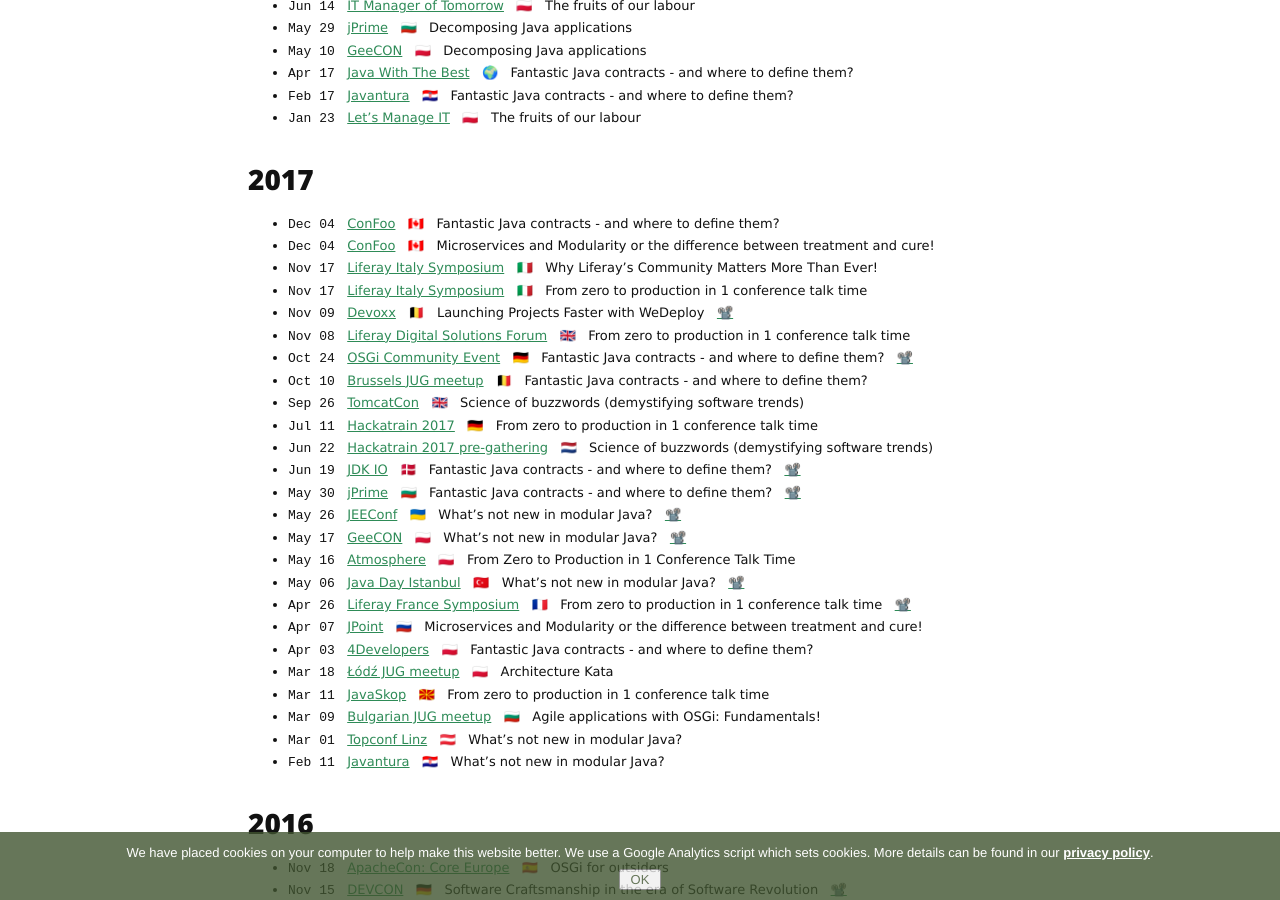
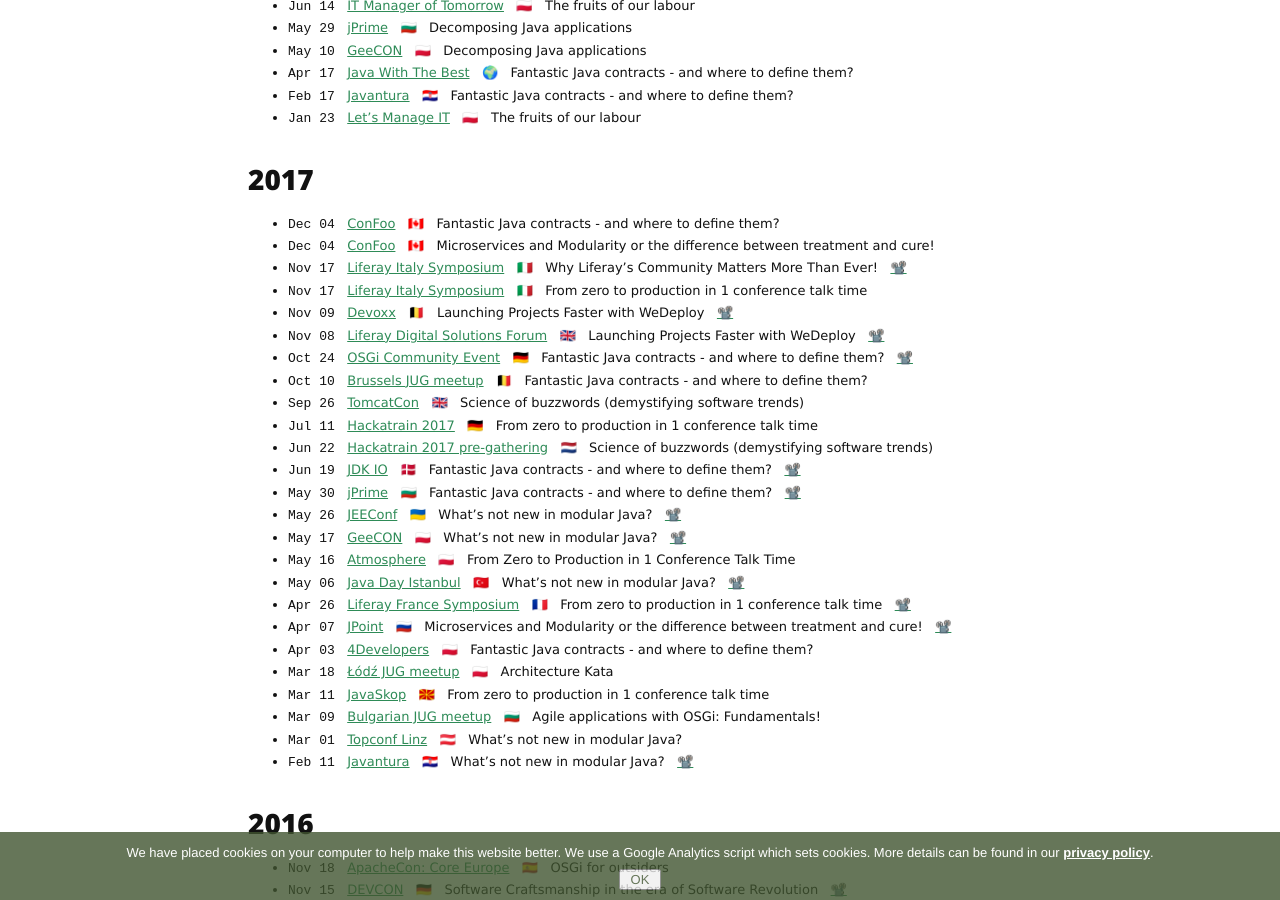
Before and after one commit to azzazzel/azzazzel.github.io, a Jekyll site: the page built from talks.md, in a window 1280 px wide and 900 px high, scrolled down 987 px. Built offline with Jekyll 4.4.1, drawn with Linux system fonts in a browser that asks for light colours; nearby versions of some CDN libraries.

Commit message:
Added links to recordings

```diff
--- a/talks.md
+++ b/talks.md
@@ -97,13 +97,15 @@
 &nbsp; 🇨🇦 &nbsp; Microservices and Modularity or the difference between treatment and cure!
 - `Nov 17` &nbsp; [Liferay Italy Symposium](https://www.liferay.com/web/events-symposium-italy/home)
 &nbsp; 🇮🇹 &nbsp; Why Liferay's Community Matters More Than Ever!
+&nbsp; [📽️](https://www.youtube.com/watch?v=nLtxcs6LJhs)
 - `Nov 17` &nbsp; [Liferay Italy Symposium](https://www.liferay.com/web/events-symposium-italy/home)
 &nbsp; 🇮🇹 &nbsp; From zero to production in 1 conference talk time
 - `Nov 09` &nbsp; [Devoxx](https://devoxx.be/)
 &nbsp; 🇧🇪 &nbsp; Launching Projects Faster with WeDeploy
 &nbsp; [📽️](https://www.youtube.com/watch?v=sSF0eeXY7IM)
 - `Nov 08` &nbsp; [Liferay Digital Solutions Forum](https://www.liferay.com/web/events-ldsf-uk)
-&nbsp; 🇬🇧 &nbsp; From zero to production in 1 conference talk time
+&nbsp; 🇬🇧 &nbsp; Launching Projects Faster with WeDeploy
+&nbsp; [📽️](https://www.youtube.com/watch?v=GQ0NiOethVQ)
 - `Oct 24` &nbsp; [OSGi Community Event](https://www.osgi.org/2017-osgi-community-event/)
 &nbsp; 🇩🇪 &nbsp; Fantastic Java contracts - and where to define them?
 &nbsp; [📽️](https://www.youtube.com/watch?v=bJOwczoRz90)
@@ -137,6 +139,7 @@
 &nbsp; [📽️](https://www.youtube.com/watch?v=WJHMuu3iJVc)
 - `Apr 07` &nbsp; [JPoint](https://jpoint.ru/)
 &nbsp; 🇷🇺 &nbsp; Microservices and Modularity or the difference between treatment and cure!
+&nbsp; [📽️](https://www.youtube.com/watch?v=pkZ9uY9rlpU)
 - `Apr 03` &nbsp; [4Developers](http://2017.4developers.org.pl/)
 &nbsp; 🇵🇱 &nbsp; Fantastic Java contracts - and where to define them?
 - `Mar 18` &nbsp; [Łódź JUG meetup](https://www.meetup.com/Java-User-Group-Lodz/events/238207914/)
@@ -149,6 +152,7 @@
 &nbsp; 🇦🇹 &nbsp; What's not new in modular Java?
 - `Feb 11` &nbsp; [Javantura](https://javantura.com/javantura-v4/)
 &nbsp; 🇭🇷 &nbsp; What's not new in modular Java?
+&nbsp; [📽️](https://www.youtube.com/watch?v=4nIhSqqG_P8)
 
 
 ### 2016
```
